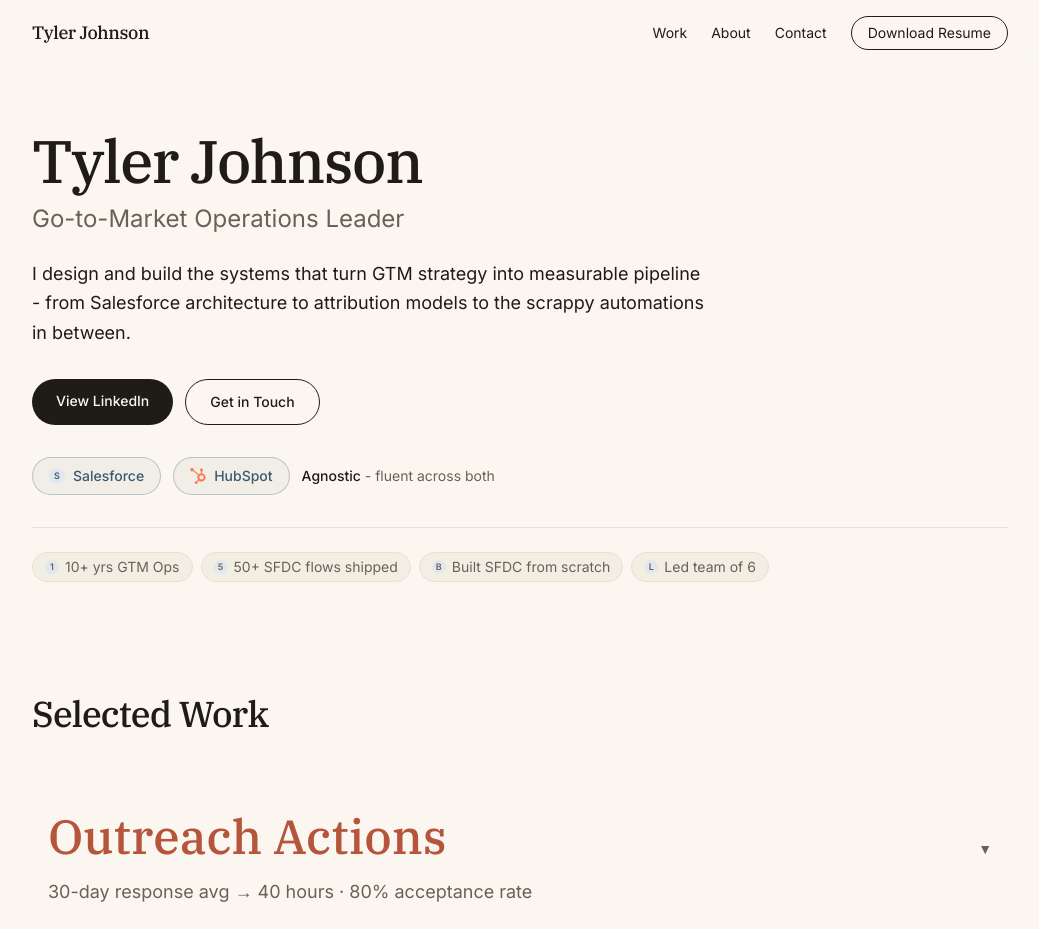
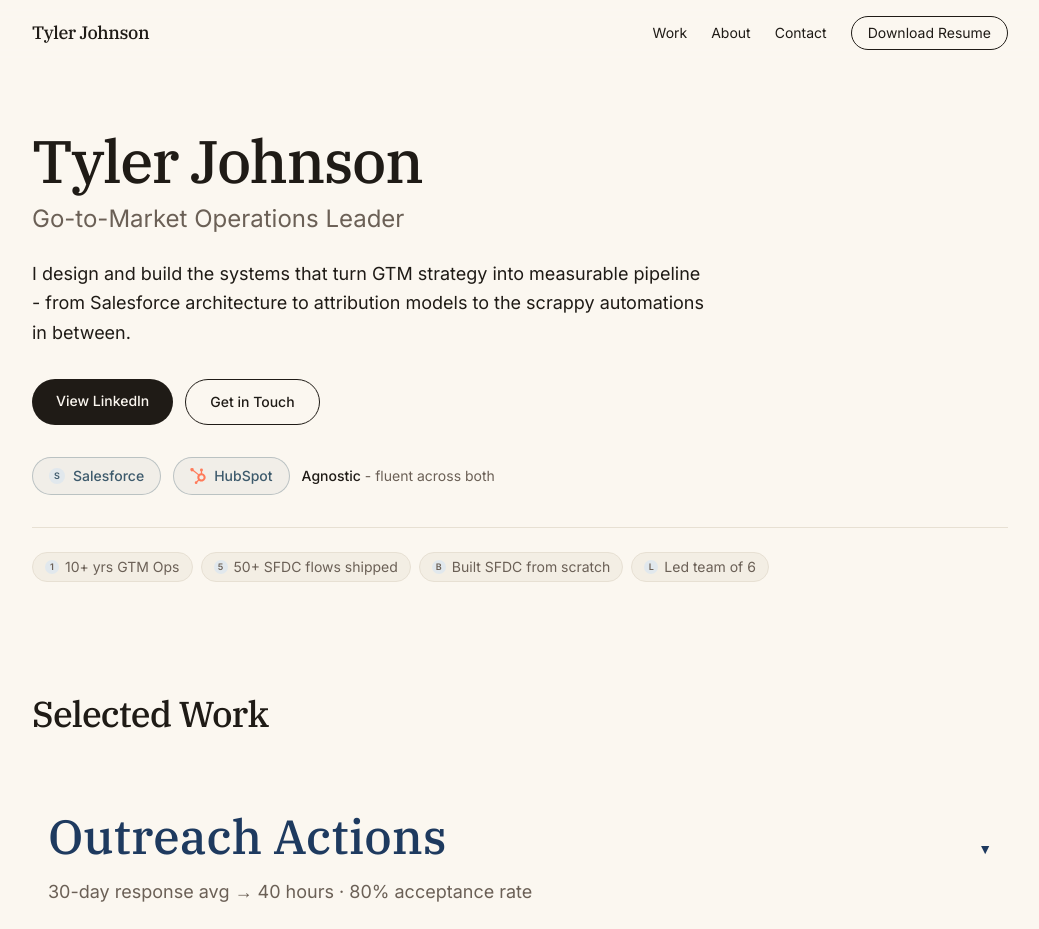
Before and after one commit to BurqueBone/tylerjohnson-site, a Next.js app: page / in a window 1280 px wide. Shown: the top 929 px of the page, without its empty margins (120-1159 px from the left). Built offline with nearby package versions, Linux system fonts and the light colour scheme.

Commit message:
feat: navy color for case study titles + expand caret

```diff
--- a/app/components/CaseStudyCard.tsx
+++ b/app/components/CaseStudyCard.tsx
@@ -29,12 +29,12 @@
         className="block w-full cursor-pointer px-2 py-8 text-left sm:px-4 sm:py-12"
       >
         <div className="flex flex-wrap items-baseline justify-between gap-x-6 gap-y-3">
-          <h3 className="font-serif text-3xl font-medium leading-tight text-accent sm:text-4xl md:text-5xl">
+          <h3 className="font-serif text-3xl font-medium leading-tight text-navy sm:text-4xl md:text-5xl">
             {study.title}
           </h3>
           <span
             aria-hidden
-            className={`text-sm text-ink-muted transition-transform duration-300 ${
+            className={`text-sm text-navy transition-transform duration-300 ${
               expanded ? "rotate-180" : ""
             }`}
           >
```
